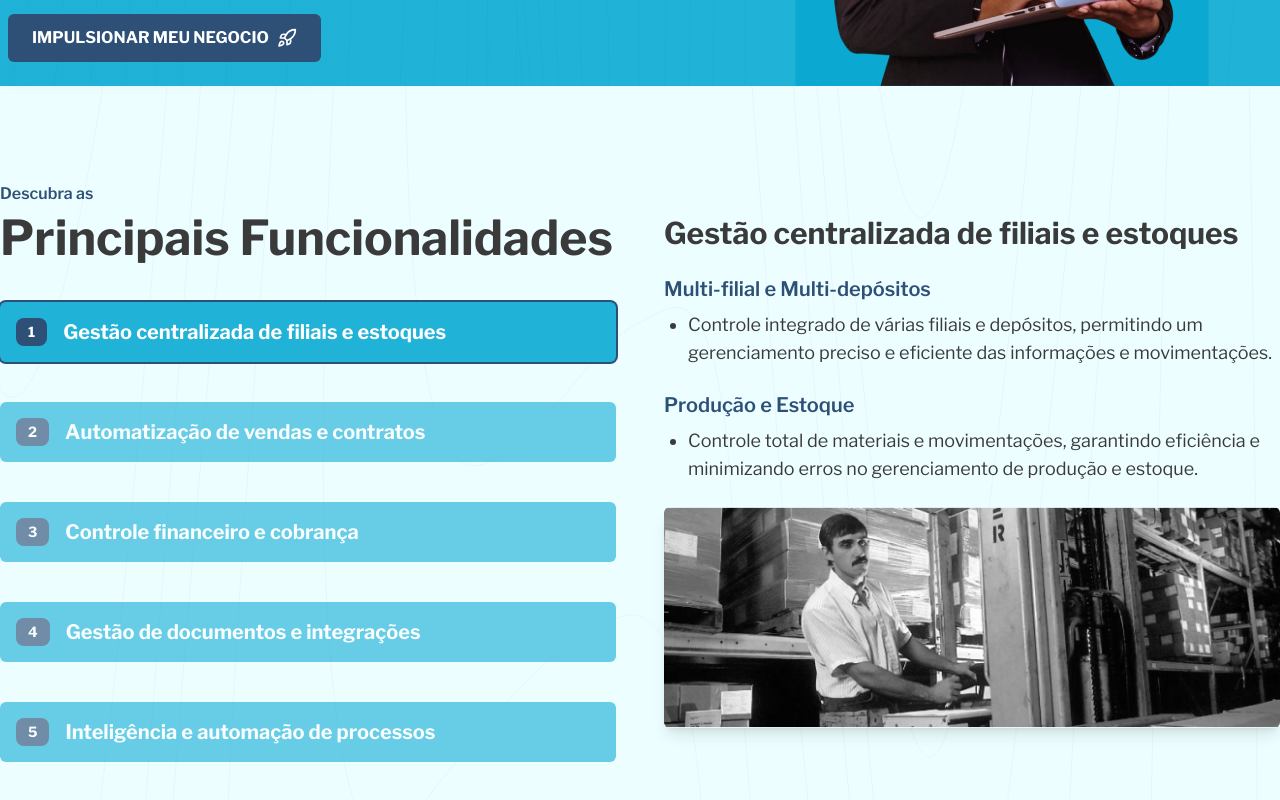
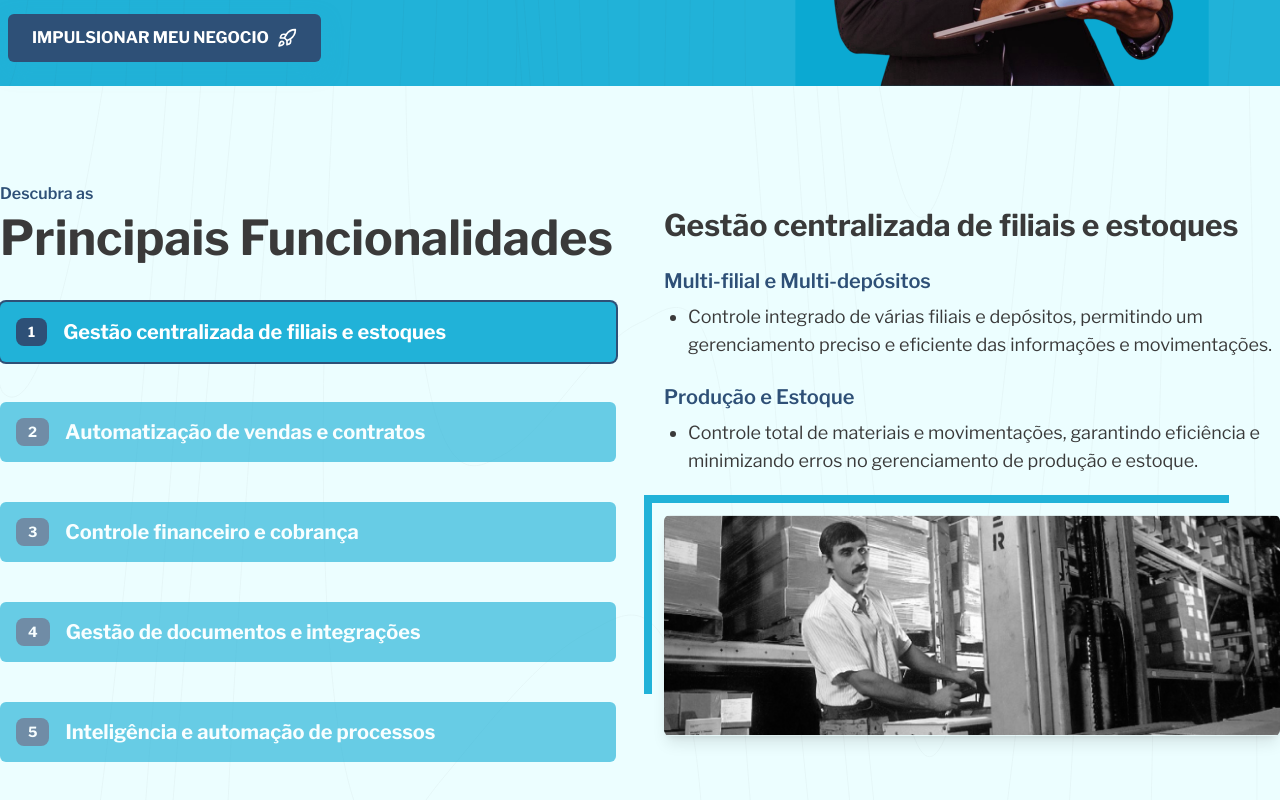
Before and after one commit to JhonatasMJ/PenseSoft, a React (Vite) app: page / in a window 1280 px wide. Shown: the part 2796-3596 px from the top of the page. Built offline with nearby package versions, Linux system fonts and the light colour scheme.

Commit message:
Atualização Borda Imagens

```diff
--- a/src/Components/Funcionalidades.tsx
+++ b/src/Components/Funcionalidades.tsx
@@ -103,7 +103,7 @@ const Funcionalidades = () => {
 										{lista.title}
 									</h3>
 
-									{/* Pareando subtítulos e tópicos */}
+									{/* Exibindo os subtítulos e tópicos */}
 									{lista.subtitles &&
 										lista.subtitles.map((subtitle, idx) => (
 											<div key={idx} className="mt-6">
@@ -116,12 +116,21 @@ const Funcionalidades = () => {
 											</div>
 										))}
 
-									{/* Exibindo a imagem */}
-									<img
-										src={lista.img}
-										alt="Imagem decorativa"
-										className="mt-6 w-full h-auto rounded-md shadow-lg"
-									/>
+									{/* Exibindo a imagem com borda 3D */}
+									<div className="relative mt-10 w-full h-auto">
+										{/* Borda com efeito 3D */}
+										<div
+											className="absolute top-[-10px] left-[-10px] w-[95%] h-[90%]
+                            border-l-8 border-t-8 border-ciano transform translate-x-[-10px] translate-y-[-10px]"
+											aria-hidden="true"
+										></div>
+										{/* Imagem */}
+										<img
+											src={lista.img}
+											alt="Imagem decorativa"
+											className="relative z-10 w-full h-auto rounded-md shadow-lg"
+										/>
+									</div>
 								</div>
 							)
 					)}
```
